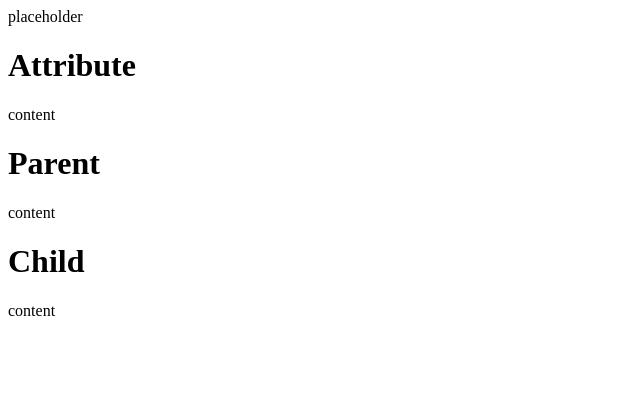
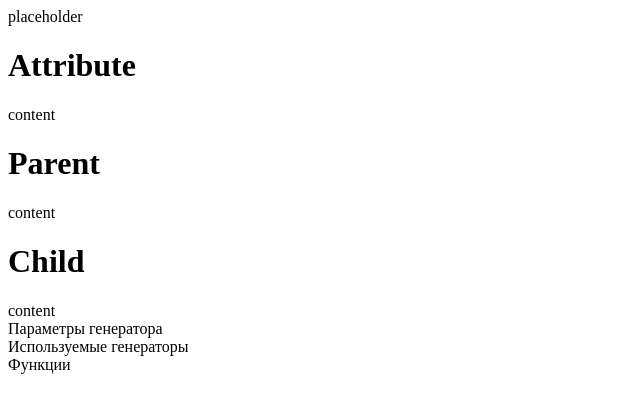
Before and after one commit to imciflam/tree-grid, a React (Create React App) app: page / in a window 1280 px wide. Shown: the top 412 px of the page, without its empty margins (0-640 px from the left). Built offline with nearby package versions, Linux system fonts and the light colour scheme.

Commit message:
+ child rendering

```diff
--- a/src/components/Child.tsx
+++ b/src/components/Child.tsx
@@ -1,12 +1,22 @@
 import React, { Component } from "react"
 
 export class Child extends Component<any, any> {
+  renderCurrent(data: any) {
+    let result = []
+    if (data && data.length !== 0) {
+      for (let element of data) {
+        result.push(<div>{element._Description}</div>)
+      }
+    }
+    return result
+  }
   render() {
     console.log(this.props)
     return (
       <div>
         <h1>Child</h1>
         <div>content</div>
+        <div>{this.renderCurrent(this.props.data)}</div>
       </div>
     )
   }
```
